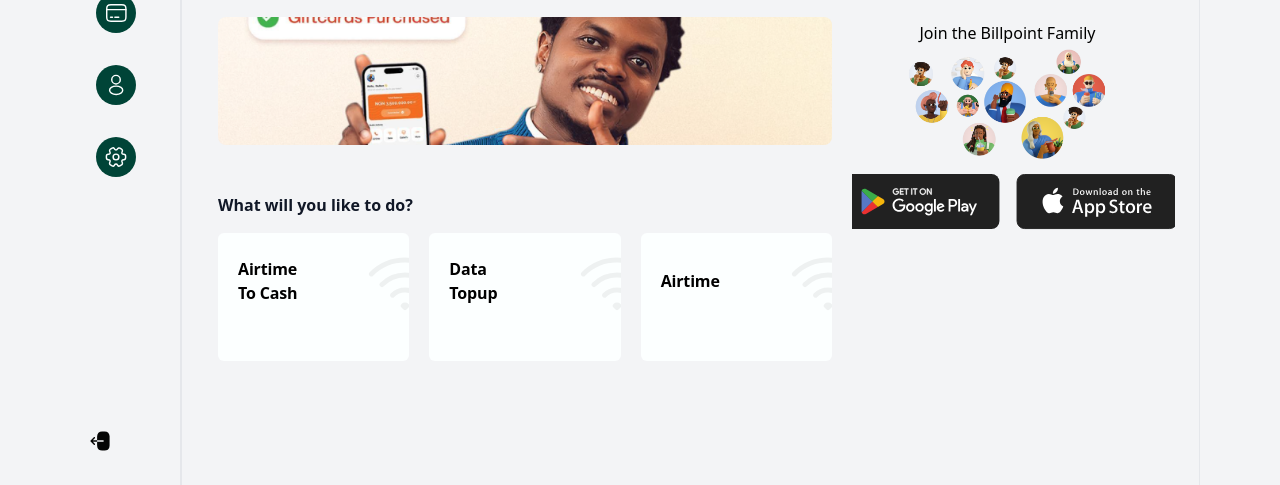
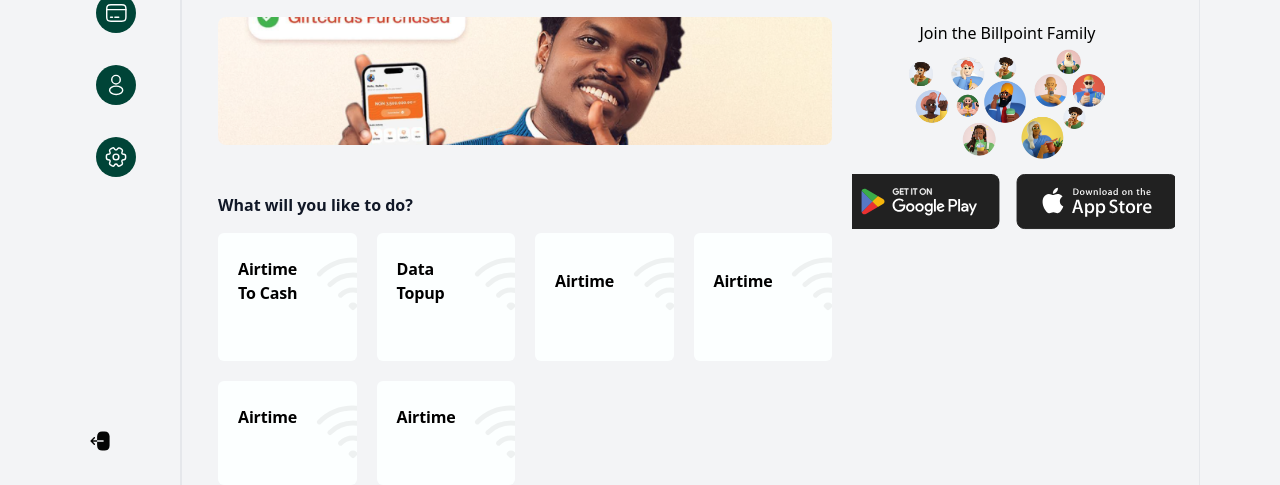
Before and after one commit to Rasheed124/gtech, a website: page user/index.html in a window 1280 px wide. Shown: the part 315-800 px from the top of the page. Drawn offline with Linux system fonts and the light colour scheme.

Commit message:
changes added

```diff
--- a/user/index.html
+++ b/user/index.html
@@ -1006,7 +1006,7 @@
                     <div class="mt-12 flex flex-col overflow-x-hidden">
                       <h2 class="mb-4 dark:text-white font-semibold text-gray-900">What will you like to do?</h2>
 
-                      <div class="grid-cols-2 grid md:grid-cols-3 gap-5">
+                      <div class="grid-cols-3 grid md:grid-cols-4 gap-5 lg:pb-10">
                         <!-- AirTime to Cash -->
                         <button
                           class="flex justify-between rounded-md  dark:bg-gray-800 items-center gap-2 px-5 pt-6 pb-14 bg-white overflow-hidden relative dark:text-white"
@@ -1069,6 +1069,96 @@
                           </div>
                         </button>
 
+                        <!--  Airtime Topup -->
+                        <button
+                        class="flex justify-between rounded-md  dark:bg-gray-800 items-center gap-2 px-5 pt-6 pb-14 bg-white overflow-hidden relative dark:text-white"
+                        >
+                          <!-- Text -->
+                          <p
+                            class="text-base max-w-16 text-left font-bold capitalize "
+                          >
+                            Airtime
+                          </p>
+
+                          <div
+                            class="absolute top-3 -right-5 w-16 h-16 bg-center bg-cover"
+                          >
+                            <svg
+                              xmlns="http://www.w3.org/2000/svg"
+                              fill="none"
+                              viewBox="0 0 24 24"
+                              stroke-width="1.5"
+                              stroke="currentColor"
+                              class="size-20 text-black opacity-5"
+                            >
+                              <path
+                                stroke-linecap="round"
+                                stroke-linejoin="round"
+                                d="M8.288 15.038a5.25 5.25 0 0 1 7.424 0M5.106 11.856c3.807-3.808 9.98-3.808 13.788 0M1.924 8.674c5.565-5.565 14.587-5.565 20.152 0M12.53 18.22l-.53.53-.53-.53a.75.75 0 0 1 1.06 0Z"
+                              />
+                            </svg>
+                          </div>
+                        </button>
+                        <!--  Airtime Topup -->
+                        <button
+                        class="flex justify-between rounded-md  dark:bg-gray-800 items-center gap-2 px-5 pt-6 pb-14 bg-white overflow-hidden relative dark:text-white"
+                        >
+                          <!-- Text -->
+                          <p
+                            class="text-base max-w-16 text-left font-bold capitalize "
+                          >
+                            Airtime
+                          </p>
+
+                          <div
+                            class="absolute top-3 -right-5 w-16 h-16 bg-center bg-cover"
+                          >
+                            <svg
+                              xmlns="http://www.w3.org/2000/svg"
+                              fill="none"
+                              viewBox="0 0 24 24"
+                              stroke-width="1.5"
+                              stroke="currentColor"
+                              class="size-20 text-black opacity-5"
+                            >
+                              <path
+                                stroke-linecap="round"
+                                stroke-linejoin="round"
+                                d="M8.288 15.038a5.25 5.25 0 0 1 7.424 0M5.106 11.856c3.807-3.808 9.98-3.808 13.788 0M1.924 8.674c5.565-5.565 14.587-5.565 20.152 0M12.53 18.22l-.53.53-.53-.53a.75.75 0 0 1 1.06 0Z"
+                              />
+                            </svg>
+                          </div>
+                        </button>
+                        <!--  Airtime Topup -->
+                        <button
+                        class="flex justify-between rounded-md  dark:bg-gray-800 items-center gap-2 px-5 pt-6 pb-14 bg-white overflow-hidden relative dark:text-white"
+                        >
+                          <!-- Text -->
+                          <p
+                            class="text-base max-w-16 text-left font-bold capitalize "
+                          >
+                            Airtime
+                          </p>
+
+                          <div
+                            class="absolute top-3 -right-5 w-16 h-16 bg-center bg-cover"
+                          >
+                            <svg
+                              xmlns="http://www.w3.org/2000/svg"
+                              fill="none"
+                              viewBox="0 0 24 24"
+                              stroke-width="1.5"
+                              stroke="currentColor"
+                              class="size-20 text-black opacity-5"
+                            >
+                              <path
+                                stroke-linecap="round"
+                                stroke-linejoin="round"
+                                d="M8.288 15.038a5.25 5.25 0 0 1 7.424 0M5.106 11.856c3.807-3.808 9.98-3.808 13.788 0M1.924 8.674c5.565-5.565 14.587-5.565 20.152 0M12.53 18.22l-.53.53-.53-.53a.75.75 0 0 1 1.06 0Z"
+                              />
+                            </svg>
+                          </div>
+                        </button>
                         <!--  Airtime Topup -->
                         <button
                         class="flex justify-between rounded-md  dark:bg-gray-800 items-center gap-2 px-5 pt-6 pb-14 bg-white overflow-hidden relative dark:text-white"
```
Also changed, not shown: css/user/output.css.
